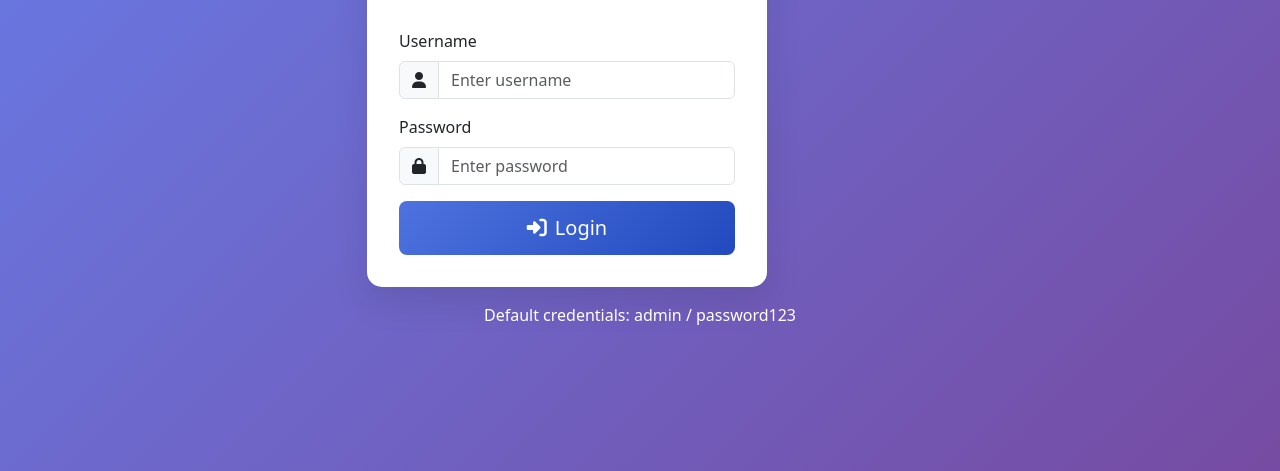
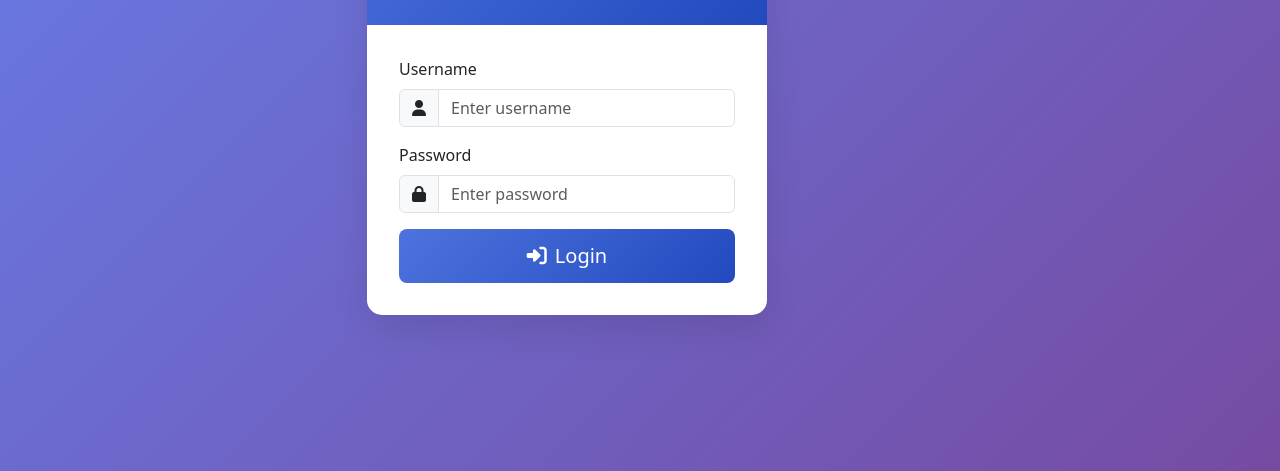
Before and after one commit to BewnetA/Dating-bot-UI, a plain HTML site: page frontend/login.html in a window 1280 px wide. Shown: the part 329-800 px from the top of the page. Drawn offline with nearby package versions, Linux system fonts and the light colour scheme.

Commit message:
unnecessary detail removed

```diff
--- a/frontend/login.html
+++ b/frontend/login.html
@@ -85,9 +85,6 @@
                         </div>
                     </div>
                 </div>
-                <div class="text-center mt-3">
-                    <p class="text-white">Default credentials: admin / password123</p>
-                </div>
             </div>
         </div>
     </div>
```
